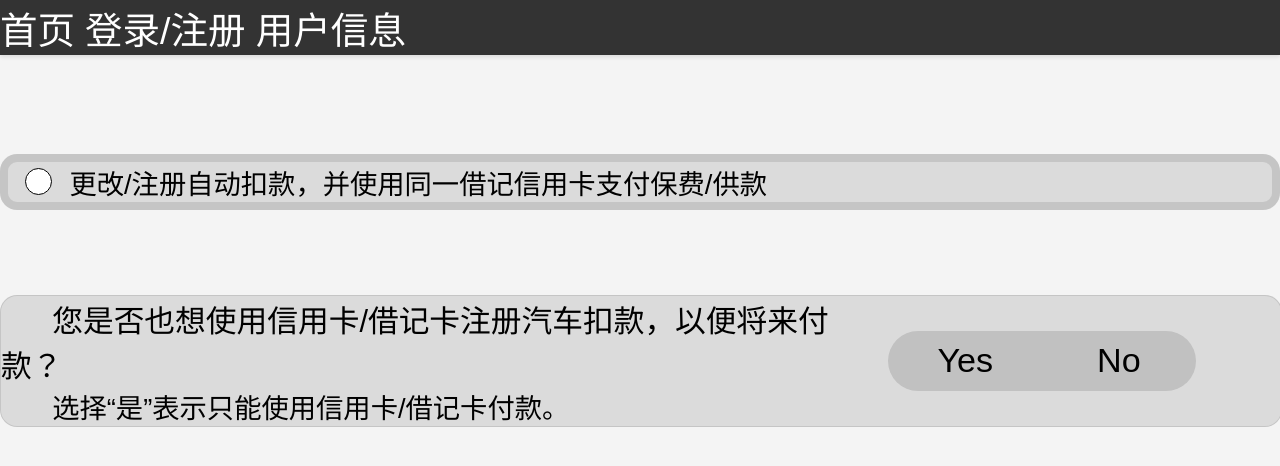
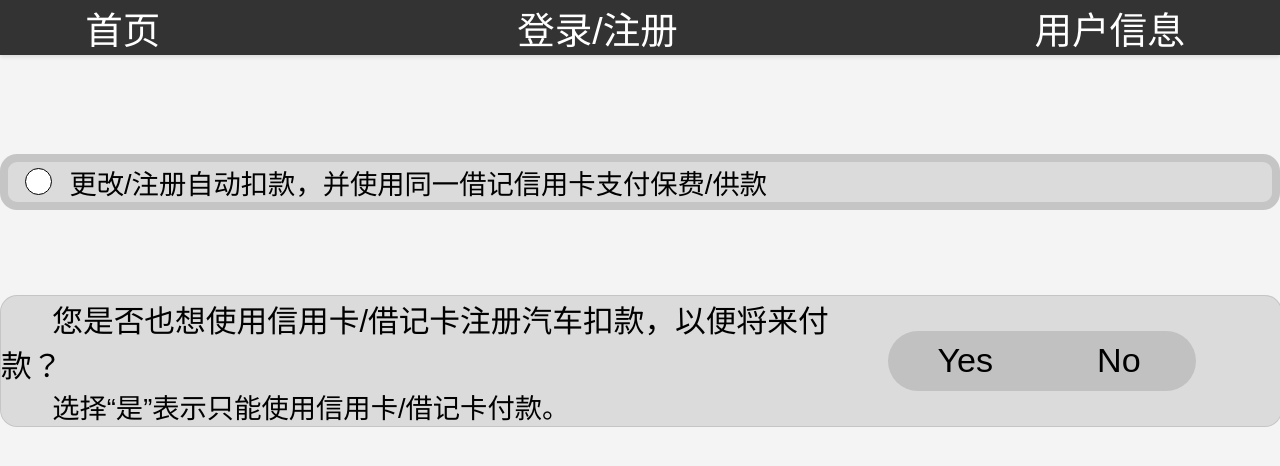
Before and after one commit to caiwenguo1314/EXcode, a React (Create React App) app: page / in a window 1280 px wide. Shown: the top 466 px of the page. Built offline with nearby package versions, Linux system fonts and the light colour scheme.

Commit message:
修改mainmenu

```diff
--- a/src/components/MainMenu/MainMenu.module.css
+++ b/src/components/MainMenu/MainMenu.module.css
@@ -16,10 +16,13 @@
   align-items: center;
 }
 .MainMenu ul {
+  width: 100%;
   display: flex;
   list-style-type: none;
   padding: 0;
   overflow: hidden;
+  justify-content: space-between;
+  margin: 0 50rem;
 }
 .MainMenu li {
   margin-right: 10px; /* 根据需要调整间距 */
```
